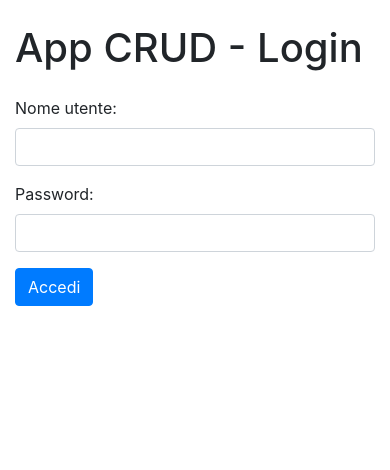
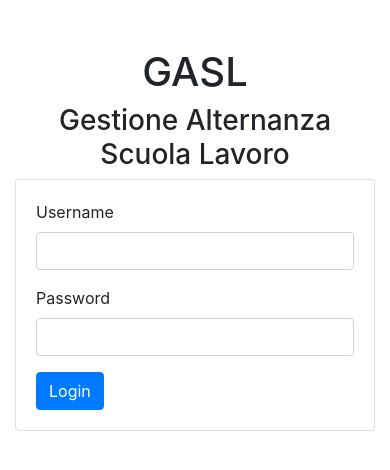
Before and after one commit to pberlanda/gasl, a PHP site: page /login.php in a window 390 px wide. Shown: the top 470 px of the page. Run offline with PHP 8.4, Linux system fonts and the light colour scheme.

Commit message:
aggiunto hamburger menu, rivista UI login

```diff
--- a/accounts.php
+++ b/accounts.php
@@ -80,13 +80,13 @@ $result = mysqli_query($conn, $sql);
 <!DOCTYPE html>
 <html>
 <head>
-    <title>App CRUD - Home</title>
+    <title>GASL gestione utenti</title>
     <link rel="stylesheet" href="https://stackpath.bootstrapcdn.com/bootstrap/4.3.1/css/bootstrap.min.css">
 </head>
 <body>
     <?php require 'navbar.php';?>
     <div class="container">
-        <h1 class="mt-4">App CRUD - Home</h1>
+        <h1 class="mt-4">Gestione utenti</h1>
 
         <h2 class="mt-4">Aggiungi un nuovo utente:</h2>
         <form method="POST" action="<?php echo $_SERVER["PHP_SELF"]; ?>" class="mb-4">
--- a/login.php
+++ b/login.php
@@ -50,6 +50,7 @@ if ($_SERVER['REQUEST_METHOD'] === 'POST') {
 
     //$username = $_POST['username'];
     //$password = $_POST['password'];
+
     // ottengo username e password in sicurezza
     $username = filter_input(INPUT_POST, 'username', FILTER_SANITIZE_STRING);
     $password = filter_input(INPUT_POST, 'password', FILTER_SANITIZE_STRING);
@@ -78,28 +79,40 @@ if ($_SERVER['REQUEST_METHOD'] === 'POST') {
 <head>
     <title>GASL Gestione Alternanza Scuola Lavoro</title>
     <link rel="stylesheet" href="https://stackpath.bootstrapcdn.com/bootstrap/4.3.1/css/bootstrap.min.css">
+    <style>
+        .login-form {
+            border: 1px solid #ddd;
+            border-radius: 4px;
+            padding: 20px;
+        }
+    </style>
 </head>
 <body>
-    <div class="container">
-        <h1 class="mt-4">App CRUD - Login</h1>
-
-        <div class="row justify-content-center mt-4">
-            <div class="col-md-6">
-                <form method="POST" action="<?php echo $_SERVER["PHP_SELF"]; ?>">
+      <div class="container mt-5">
+        <div class="row justify-content-center">
+            <div class="col-lg-4 col-md-6">
+                <h1 class="text-center">GASL</h1>
+                <h3 class="text-center">Gestione Alternanza Scuola Lavoro</h3>
+                <form class="login-form" method="post" action="<?php echo $_SERVER["PHP_SELF"]; ?>">
+                    <!-- Aggiungi i campi del form -->
                     <div class="form-group">
-                        <label for="username">Nome utente:</label>
-                        <input type="text" class="form-control" name="username" id="username">
+                        <label for="username">Username</label>
+                        <input type="text" class="form-control" id="username" name="username" required>
                     </div>
                     <div class="form-group">
-                        <label for="password">Password:</label>
-                        <input type="password" class="form-control" name="password" id="password">
+                        <label for="password">Password</label>
+                        <input type="password" class="form-control" id="password" name="password" required>
                     </div>
-                    <button type="submit" class="btn btn-primary">Accedi</button>
+                    <button type="submit" class="btn btn-primary">Login</button>
                 </form>
             </div>
         </div>
     </div>
 
+    <!-- Aggiungi le librerie JavaScript di Bootstrap -->
+    <script src="https://cdnjs.cloudflare.com/ajax/libs/jquery/3.5.1/jquery.min.js"></script>
+    <script src="https://cdnjs.cloudflare.com/ajax/libs/popper.js/1.16.0/umd/popper.min.js"></script>
+    <script src="https://maxcdn.bootstrapcdn.com/bootstrap/4.5.2/js/bootstrap.min.js"></script>
     <script src="https://stackpath.bootstrapcdn.com/bootstrap/4.3.1/js/bootstrap.min.js"></script>
 </body>
 </html>
```
Also changed, not shown: navbar.php (+14 -7 lines).
